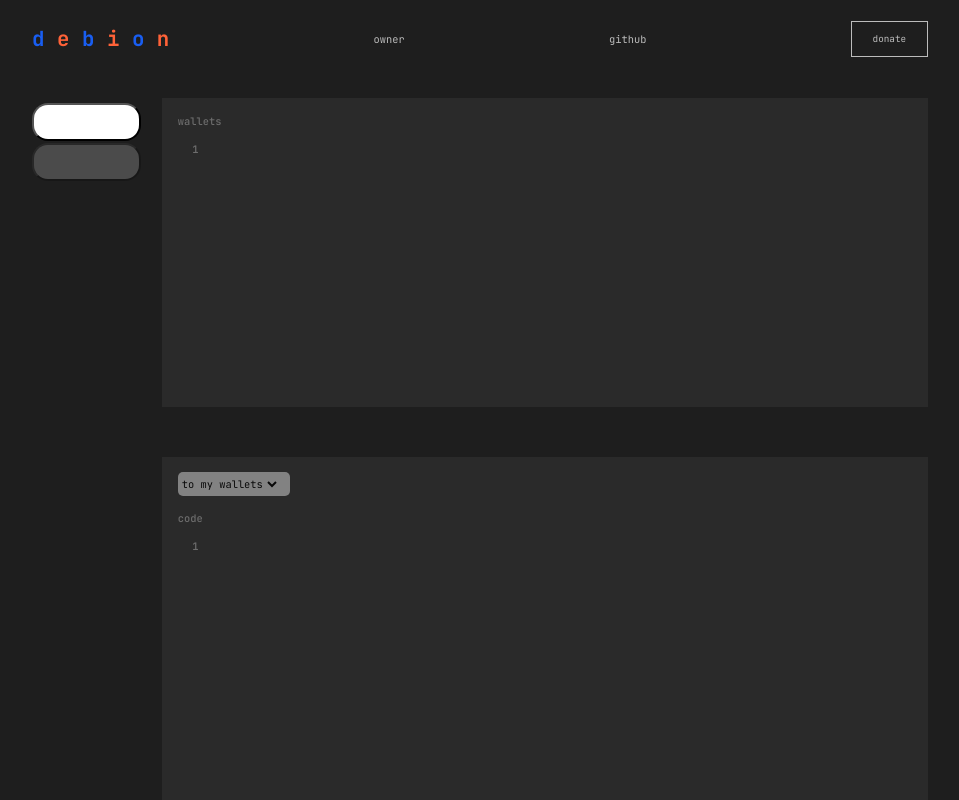
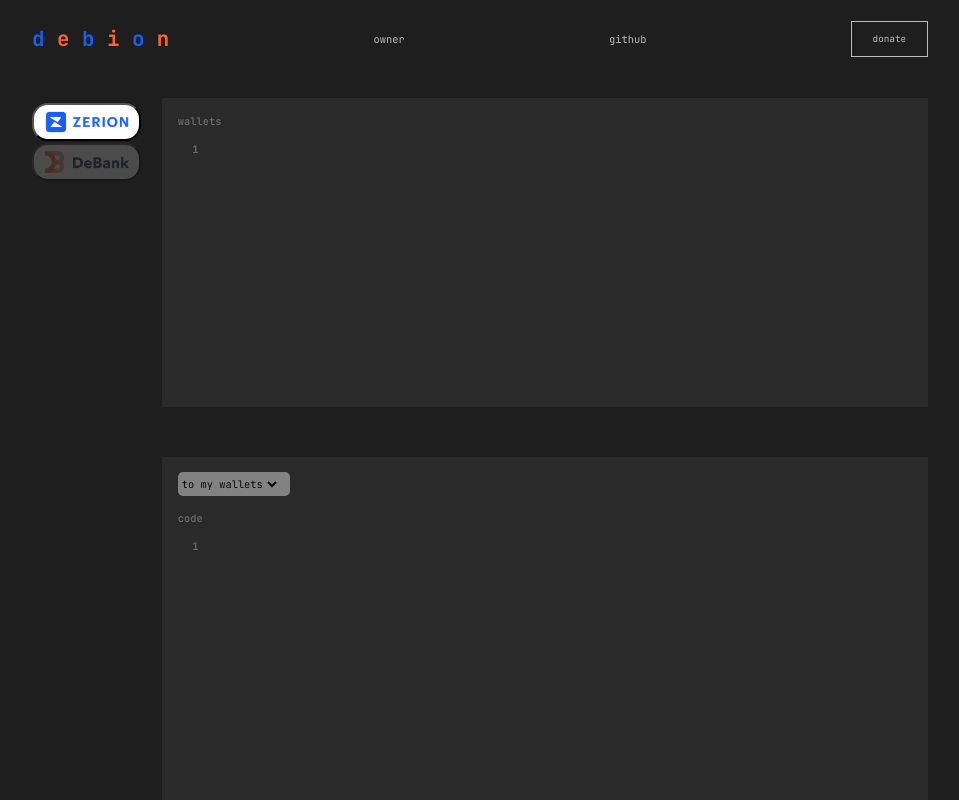
Before and after one commit to Dalgerok/dalgerok.github.io, a plain HTML site: page index.html in a window 1280 px wide. Shown: the whole page, without its empty margins (160-1119 px from the left). Drawn offline with Linux system fonts and the light colour scheme.

Commit message:
Update style.css

```diff
--- a/style.css
+++ b/style.css
@@ -87,7 +87,7 @@ a.donate:hover {
     margin-right: 20px;
     width: 100%;
     height: 100%;
-    background: url('images/zerion_logo.png') 50% 50% no-repeat;
+    background: url('zerion_logo.png') 50% 50% no-repeat;
     background-size: contain;
     background-size: 80%; /* Change this line */
     background-color: white;
@@ -98,7 +98,7 @@ a.donate:hover {
     margin-right: 20px;
     width: 100%;
     height: 100%;
-    background: url('images/debank_logo.png') center/80% no-repeat;
+    background: url('debank_logo.png') center/80% no-repeat;
     background-size: contain;
     background-size: 80%; /* Change this line */
     background-color: white;
```
